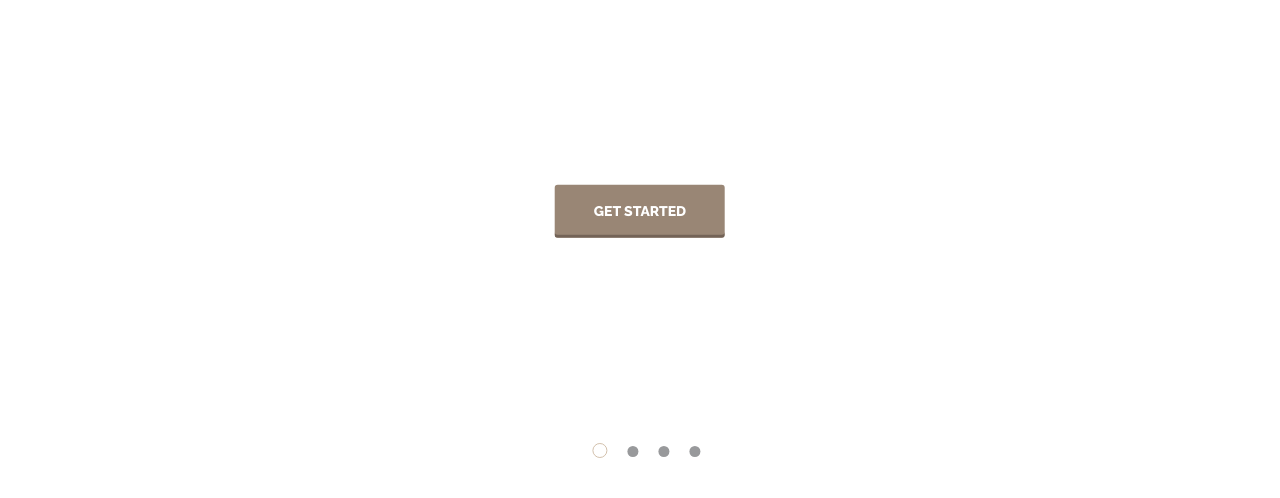
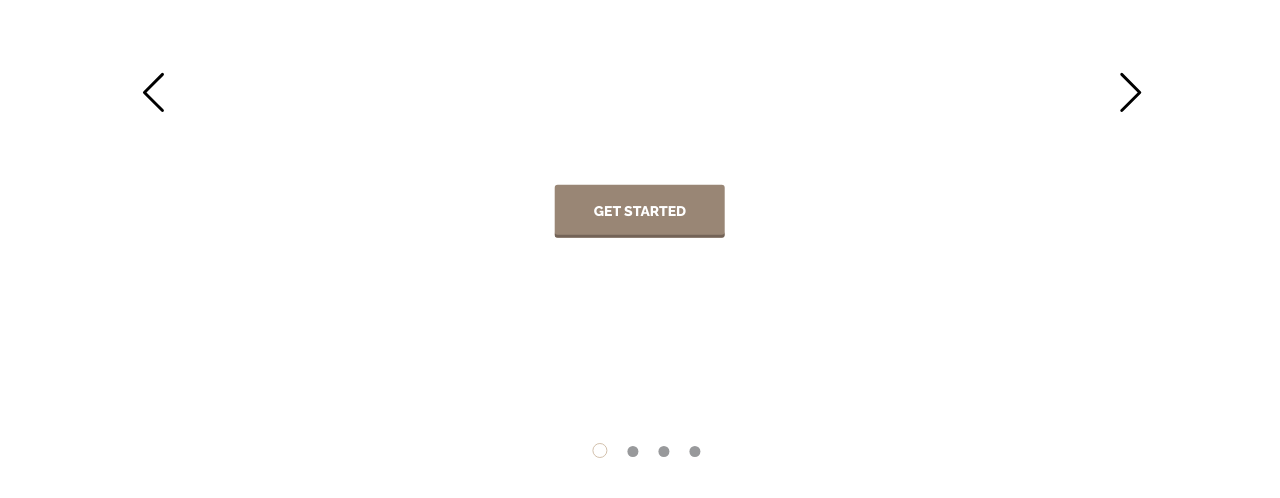
Before and after one commit to Pavel-Kodiy/Waxom-project, a plain HTML site: page index.html in a window 1280 px wide. Shown: the part 302-800 px from the top of the page. Drawn offline with nearby package versions, Linux system fonts and the light colour scheme.

Commit message:
Update style.css

```diff
--- a/css/style.css
+++ b/css/style.css
@@ -230,13 +230,13 @@ h1, h2, h3, h4, h5, h6 {
 }
 .slider .slick-arrow.slick-prev {
   left: 10%;
-  background: url("img/arrows/arrow_l.svg") 0 0/100% no-repeat;
+  background: url("../img/arrows/arrow_l.svg") 0 0/100% no-repeat;
   -webkit-transition-duration: 0.3s;
           transition-duration: 0.3s;
 }
 .slider .slick-arrow.slick-next {
   right: 10%;
-  background: url("img/arrows/arrow_r.svg") 0 0/100% no-repeat;
+  background: url("../img/arrows/arrow_r.svg") 0 0/100% no-repeat;
   -webkit-transition-duration: 0.3s;
           transition-duration: 0.3s;
 }
```
